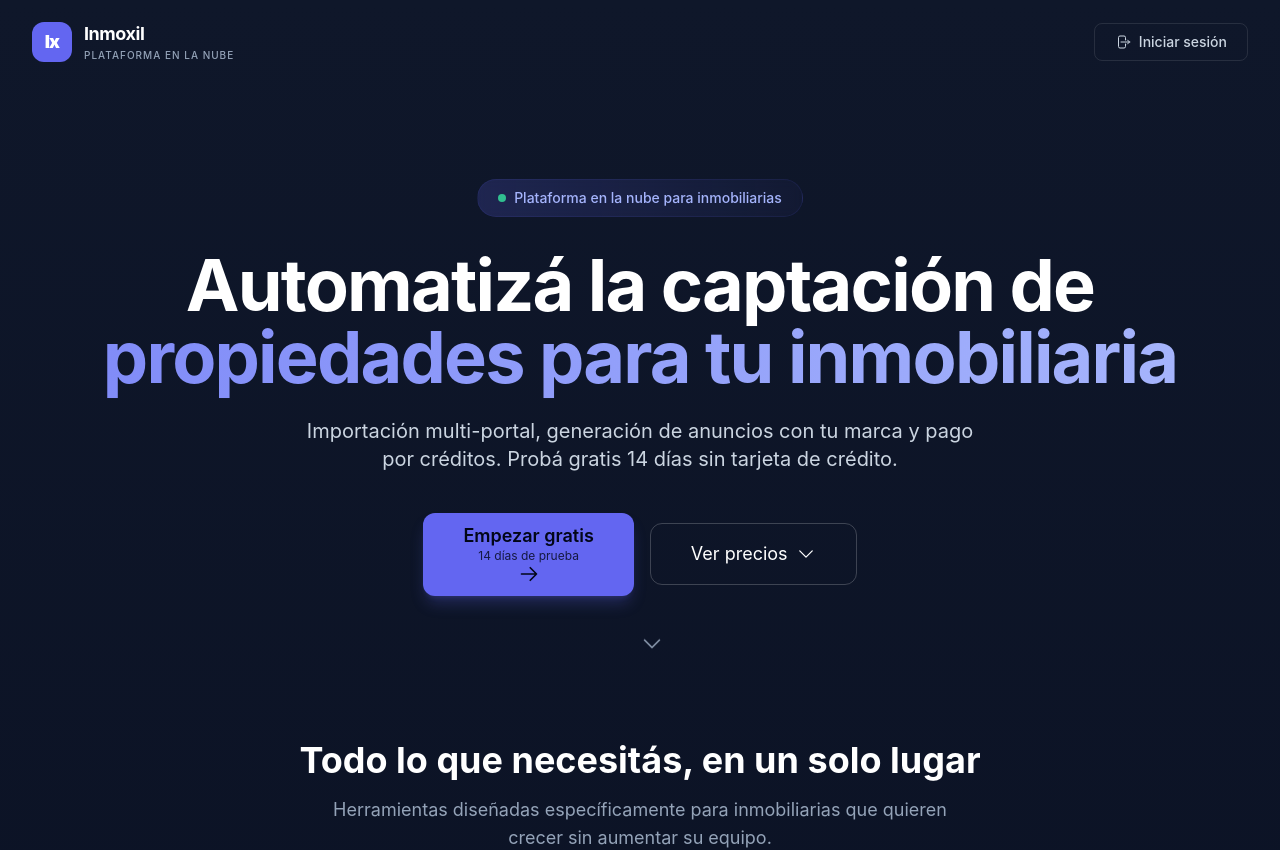
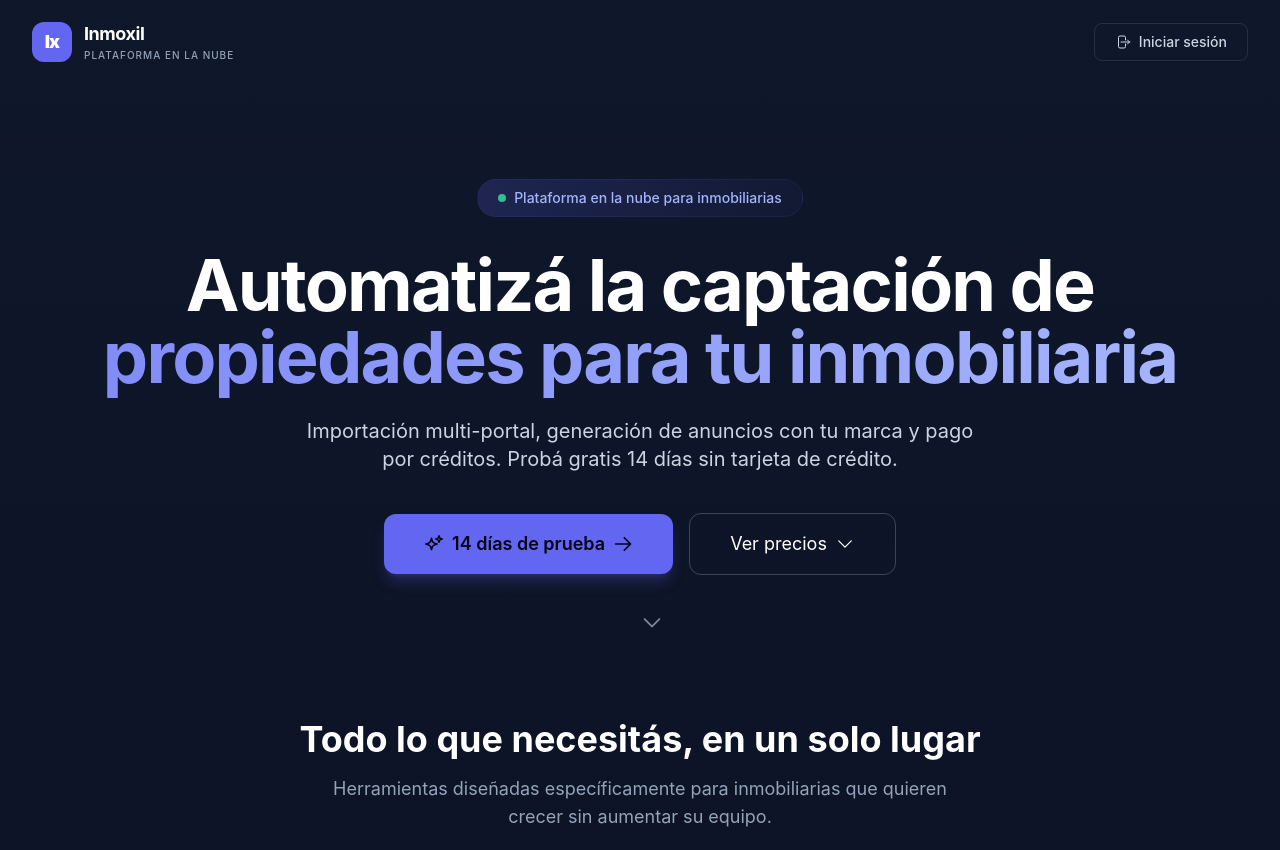
Before and after one commit to Vazquez-Alejandro/inmoxil, a Next.js app: page / in a window 1280 px wide. Shown: the top 850 px of the page. Built offline with nearby package versions, Linux system fonts and the light colour scheme; no server answers.

Commit message:
fix: boton hero 14 dias de prueba mismo tamano que ver precios

```diff
--- a/src/app/page.tsx
+++ b/src/app/page.tsx
@@ -147,10 +147,12 @@ export default function HomePage() {
           <div className="flex flex-col sm:flex-row items-center justify-center gap-4">
             <Link
               href="/register"
-              className="inline-flex flex-col items-center justify-center bg-gold-500 hover:bg-gold-400 text-navy-950 font-semibold text-lg px-10 py-3 rounded-xl shadow-lg shadow-gold-500/25 hover:shadow-gold-500/40 transition-all duration-200 hover:-translate-y-0.5 w-full sm:w-auto leading-tight"
+              className="inline-flex items-center justify-center gap-2 bg-gold-500 hover:bg-gold-400 text-navy-950 font-semibold text-lg px-10 py-4 rounded-xl shadow-lg shadow-gold-500/25 hover:shadow-gold-500/40 transition-all duration-200 hover:-translate-y-0.5 w-full sm:w-auto"
             >
-              Empezar gratis
-              <span className="text-xs font-normal opacity-80">14 días de prueba</span>
+              <svg className="w-5 h-5" fill="none" viewBox="0 0 24 24" strokeWidth={2} stroke="currentColor">
+                <path strokeLinecap="round" strokeLinejoin="round" d="M9.813 15.904L9 18.75l-.813-2.846a4.5 4.5 0 00-3.09-3.09L2.25 12l2.846-.813a4.5 4.5 0 003.09-3.09L9 5.25l.813 2.846a4.5 4.5 0 003.09 3.09L15.75 12l-2.846.813a4.5 4.5 0 00-3.09 3.09zM18.259 8.715L18 9.75l-.259-1.035a3.375 3.375 0 00-2.455-2.456L14.25 6l1.036-.259a3.375 3.375 0 002.455-2.456L18 2.25l.259 1.035a3.375 3.375 0 002.455 2.456L21.75 6l-1.036.259a3.375 3.375 0 00-2.455 2.456z" />
+              </svg>
+              14 días de prueba
               <svg className="w-5 h-5" fill="none" viewBox="0 0 24 24" strokeWidth={2} stroke="currentColor">
                 <path strokeLinecap="round" strokeLinejoin="round" d="M13.5 4.5L21 12m0 0l-7.5 7.5M21 12H3" />
               </svg>
--- a/src/app/register/page.tsx
+++ b/src/app/register/page.tsx
@@ -205,10 +205,7 @@ export default function RegisterPage() {
                   Creando cuenta...
                 </span>
               ) : (
-                <span className="flex flex-col items-center leading-tight">
-                  Crear cuenta gratis
-                  <span className="text-xs font-normal opacity-80">14 días de prueba</span>
-                </span>
+                'Crear cuenta gratis — 14 días de prueba'
               )}
             </button>
 
```
